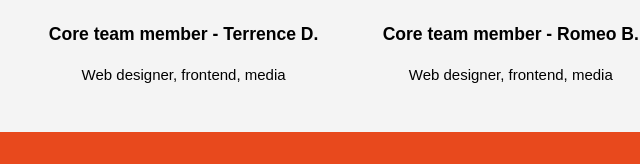
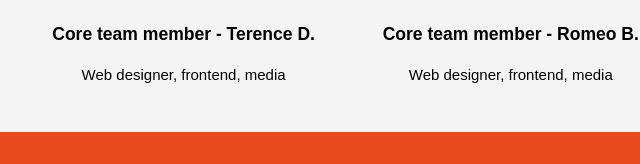
Before and after one commit to gallo-json/Awty-Hackclub-Website, a plain HTML site: page src/index.html in a window 1280 px wide. Shown: the part 1003-1167 px from the top of the page, 108-748 px from the left. Drawn offline with Linux system fonts and the light colour scheme.

Commit message:
sorry Terence

```diff
--- a/src/index.html
+++ b/src/index.html
@@ -64,7 +64,7 @@
 
                 <div class="member">
                     <img src="./images/picture.png" alt="member">
-                    <h3>Core team member - Terrence D.</h3>
+                    <h3>Core team member - Terence D.</h3>
                     <p>Web designer, frontend, media</p>
                 </div>
 
```
